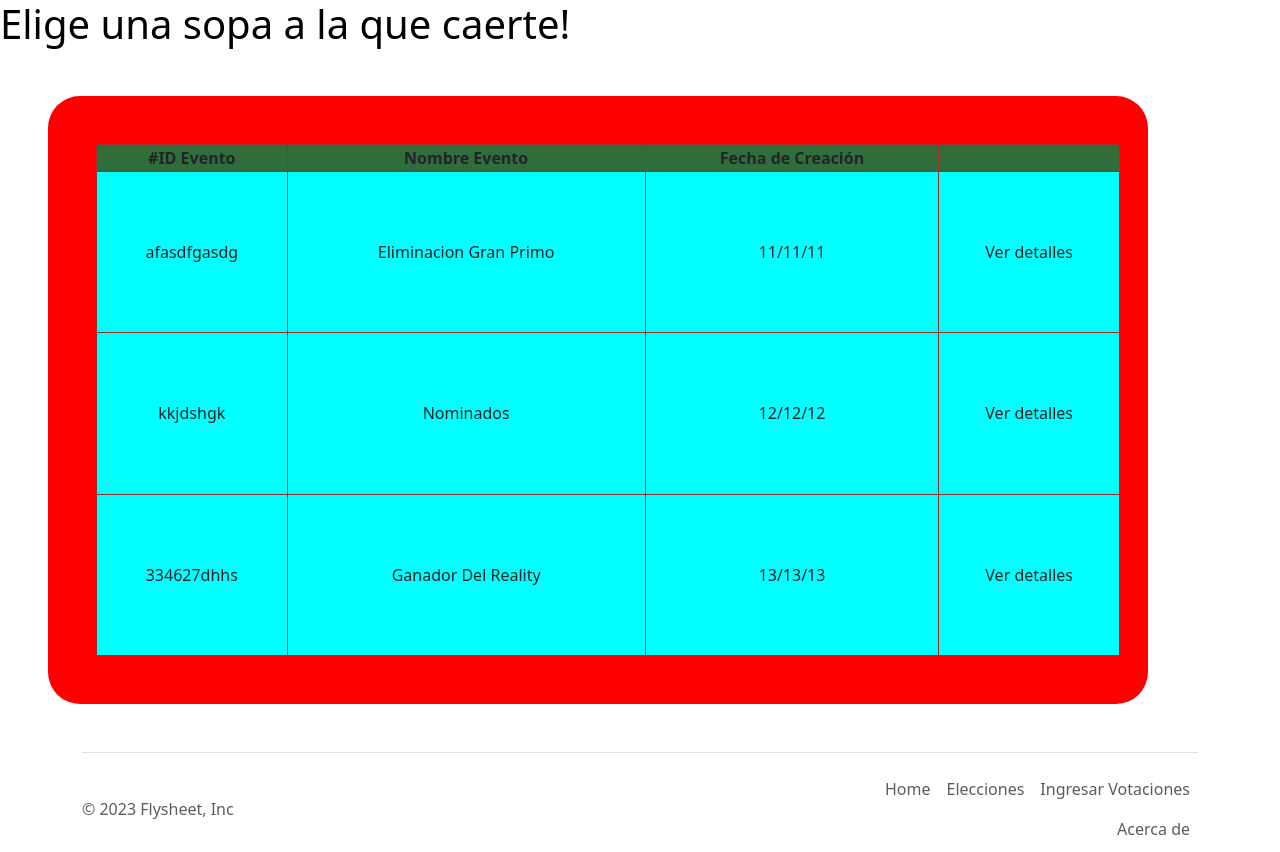
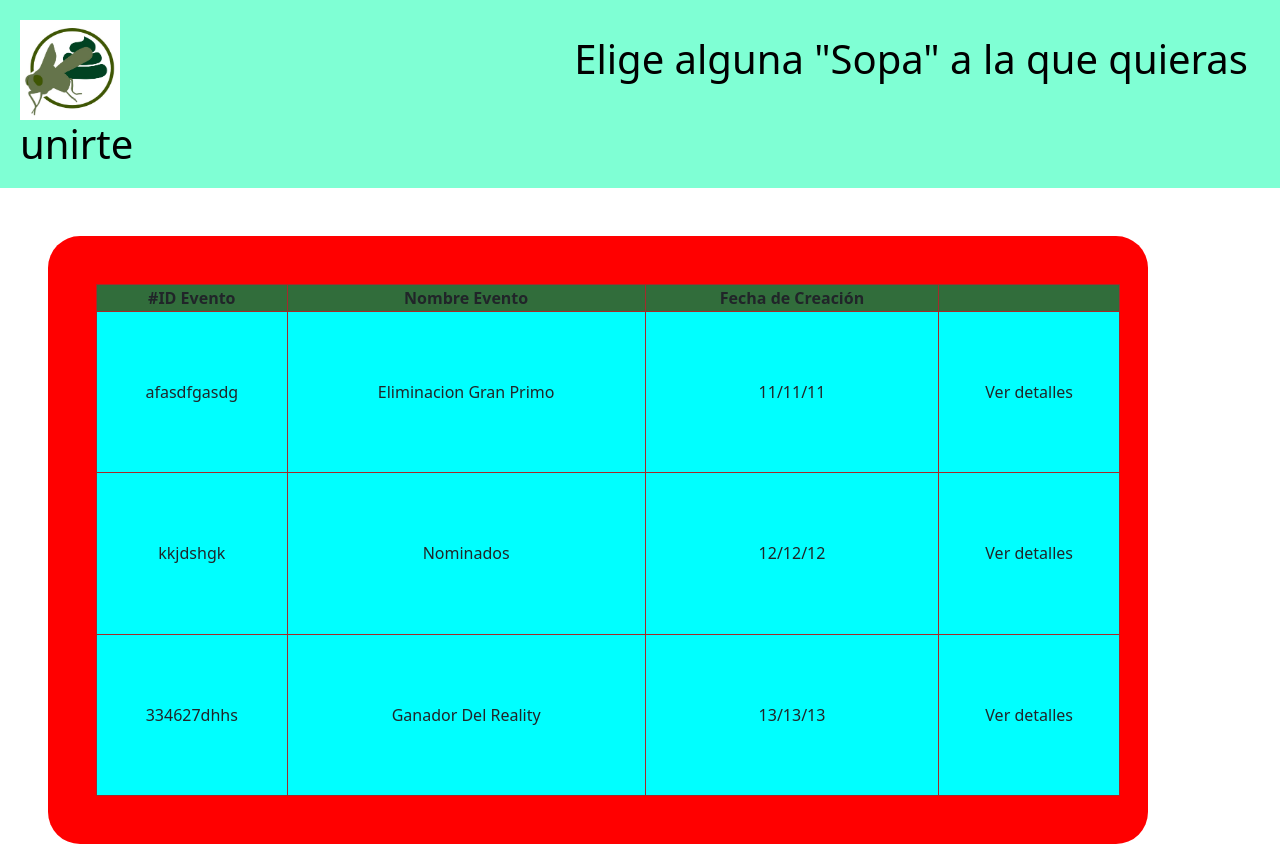
Before and after one commit to Deux258/Tarea-Desarrolloweb, a plain HTML site: page PROYECTO P1/Votaciones/Votaciones.html in a window 1280 px wide. Shown: the top 852 px of the page. Drawn offline with nearby package versions, Linux system fonts and the light colour scheme.

Commit message:
actuasheiii

```diff
--- a/PROYECTO P1/Votaciones/StyleVotations.css
+++ b/PROYECTO P1/Votaciones/StyleVotations.css
@@ -1,5 +1,7 @@
 .Eligecaerte{
     color: black;
+    background-color: aquamarine;
+    padding: 15pt;
     font-style:normal;
 }
 .tablee{
--- a/PROYECTO P1/Votaciones/Votaciones.html
+++ b/PROYECTO P1/Votaciones/Votaciones.html
@@ -11,8 +11,13 @@
 </head>
 
 <body>
+<div class="Eligecaerte ">
 
-<h1 class="Eligecaerte"> Elige una sopa a la que caerte! </h1>
+    <img src="../img/cda768fd-2cd9-4bab-920d-65671ece0557.jpg" style="width: 100px;height: 100px;"></img>
+    <h1 style="display:inline; padding-right: 450px;padding-left: 450px;">
+    Elige alguna "Sopa" a la que quieras unirte </h1>
+</div>
+
 
 <div class="text-center  rounded-5 cardd m-5 p-5 align-items-center" style="width: 1100px;">
     <div class="card-body">
@@ -61,7 +66,7 @@
       </a>
 
       <ul class="nav col-md-4 justify-content-end">
-        <li class="nav-item"><a href="#" class="nav-link px-2 text-body-secondary">Home</a></li>
+        <li class="nav-item"><a href="../Pag principal/index.html" class="nav-link px-2 text-body-secondary">Home</a></li>
         <li class="nav-item"><a href="#" class="nav-link px-2 text-body-secondary">Elecciones</a></li>
         <li class="nav-item"><a href="#" class="nav-link px-2 text-body-secondary">Ingresar Votaciones</a></li>
         <li class="nav-item"><a href="#" class="nav-link px-2 text-body-secondary" data-bs-toggle="modal" data-bs-target="#mi-modal">Acerca de</a></li>
```
Also changed, not shown: PROYECTO P1/Pag principal/index.html (+1 -1 lines).
